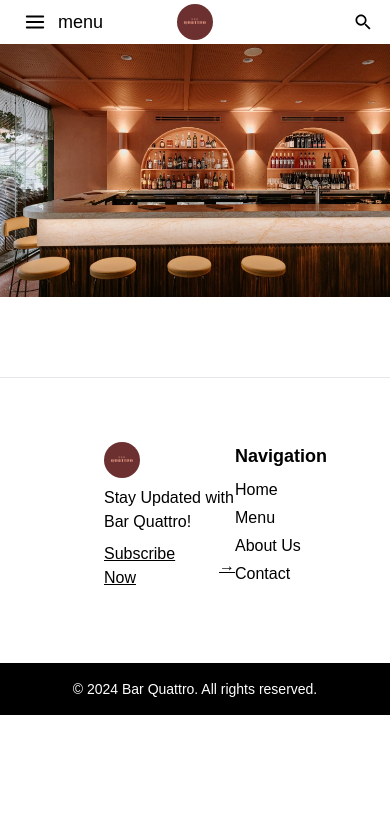
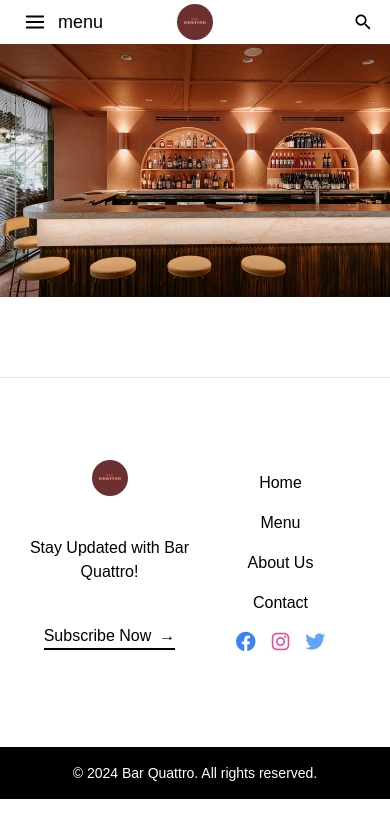
Before and after one commit to Hyemee1021/barQuatrro, a React (Vite) app: page / in a window 390 px wide. Shown: the top 838 px of the page. Built offline with nearby package versions, Linux system fonts and the light colour scheme.

Commit message:
improved styling on footer and also contacts page

```diff
--- a/index.html
+++ b/index.html
@@ -18,6 +18,11 @@
       href="https://fonts.googleapis.com/css2?family=IBM+Plex+Serif:ital,wght@0,100;0,200;0,300;0,400;0,500;0,600;0,700;1,100;1,200;1,300;1,400;1,500;1,600;1,700&display=swap"
       rel="stylesheet"
     />
+    <!-- icons -->
+    <link
+    rel="stylesheet"
+    href="https://cdnjs.cloudflare.com/ajax/libs/font-awesome/6.0.0-beta3/css/all.min.css"
+    />
     <title>Bar Quattro</title>
   </head>
   <body>
--- a/src/components/Footer.jsx
+++ b/src/components/Footer.jsx
@@ -3,33 +3,33 @@ import logo from '../assets/logo.jpg';
 
 const Footer = () => {
   return (
-    <footer className="flex flex-col h-[40vh] border-t border-t-solid border-t-grey mt-20">
-
-      <div className="bg-white text-black flex-4 p-6 overflow-hidden flex-grow">
-        <div className="flex items-start ml-20 mt-10">
+    <footer className="flex flex-col h-[50vh] border-t border-t-solid border-t-grey mt-20">
+      {/* Upper Section */}
+      <div className="bg-white text-black flex-grow p-6 overflow-hidden">
+        <div className="flex justify-between items-center h-full">
           {/* Left Side */}
-          <div className="flex flex-col w-1/2">
+          <div className="flex flex-col justify-center items-center w-1/2">
             <img
               src={logo}
               alt="Icon"
-              className="w-9 h-9 md:w-11 md:h-11 rounded-full mb-2"
+              className="w-9 h-9 md:w-11 md:h-11 rounded-full mb-10"
             />
-            <p className="mb-2">Stay Updated with Bar Quattro!</p>
-            <a href="#subscribe" className="underline flex items-center mb-4">
+            <p className="mb-10 text-center">Stay Updated with Bar Quattro!</p>
+
+            <a href="#subscribe" className="flex items-center mb-4 border-b-2 border-b-black">
               Subscribe Now
               <span className="ml-2">&#8594;</span>
             </a>
+
           </div>
           {/* Right Side */}
-          <div className="w-1/2">
-            <h2 className="text-lg font-bold mb-2">Navigation</h2>
-            <ul className="space-y-1">
+          <div className="flex flex-col justify-center items-center w-1/2">
+            <ul className="space-y-4 text-center">
               <li><a href="/" className="hover:underline">Home</a></li>
               <li><a href="/menu" className="hover:underline">Menu</a></li>
               <li><a href="/about" className="hover:underline">About Us</a></li>
               <li><a href="/contact" className="hover:underline">Contact</a></li>
             </ul>
-
             <div className="flex space-x-4 mt-4">
               <a href="https://facebook.com" target="_blank" rel="noopener noreferrer" className="text-blue-500 hover:text-blue-700">
                 <i className="fab fa-facebook fa-lg"></i>
@@ -45,6 +45,7 @@ const Footer = () => {
         </div>
       </div>
 
+      {/* Lower Section */}
       <div className="bg-black text-white py-4 flex items-center justify-center flex-none">
         <p className="text-sm">&copy; 2024 Bar Quattro. All rights reserved.</p>
       </div>
--- a/src/pages/Contact.jsx
+++ b/src/pages/Contact.jsx
@@ -66,8 +66,6 @@ const Contact = () => {
 
   return (
     <main>
-
-
       <div className="relative">
         <img
           className="w-full object-cover h-[30vh] md:h-[70vh]"
@@ -78,8 +76,6 @@ const Contact = () => {
           Contact Us
         </h1>
       </div>
-
-
 
       {/* Centered Question and Dropdown */}
       <div className="w-full flex flex-col items-center justify-center py-5">
@@ -116,11 +112,11 @@ const Contact = () => {
       </div>
 
       {/* Conditional Rendering: Tiles or Form */}
-        <div className="w-full p-6 bg-white">
+      <div className="w-[110vmin] p-6 bg-white mx-auto">
         {selectedOption === "" ? (
           // Display Tiles if no option is selected
-            <div className="grid grid-cols-1 md:grid-cols-2 gap-10 pt-10">
-
+          <div className="flex justify-center">
+          <div className="grid grid-cols-1 lg:grid-cols-2 gap-6 pt-10 justify-center"> {/* Smaller container size */}
             {/* Tile 1 */}
             <Tile
               title="Find Us"
@@ -157,6 +153,7 @@ const Contact = () => {
               onClick={() => handleButtonClick('feedback')}
             />
           </div>
+          </div>
         ) : (
           // Display Form if an option is selected
           <div className="flex items-center justify-center h-[50vh]">
@@ -172,9 +169,9 @@ const Contact = () => {
 };
 
 const Tile = ({ title, address1, address2, link, linkText, phone, description, openingHours, buttonText, onClick }) => (
-  <div className="bg-white p-6 flex flex-col justify-between items-center h-[60vmin] border border-gray-200 shadow-lg">
-    <div className="flex flex-col items-center justify-center mt-6">
-      <h3 className="text-xl mb-2 font-semibold">{title}</h3>
+  <div className="bg-white p-4 flex flex-col justify-between items-center h-[50vmin] w-[50vmin] border border-gray-200 shadow-lg"> {/* Reduced height and width */}
+    <div className="flex flex-col items-center justify-center mt-2">
+      <h3 className="text-lg mb-1 font-semibold">{title}</h3>
     </div>
     <div className="flex flex-col items-center justify-center text-center">
       {address1 && <p className="text-sm text-black mb-1">{address1}</p>}
@@ -200,7 +197,7 @@ const Tile = ({ title, address1, address2, link, linkText, phone, description, o
     </div>
     <button
       onClick={onClick}
-      className="px-8 py-2 bg-black text-white border border-black hover:bg-blue-600 transition-all duration-200"
+      className="px-4 py-2 bg-black text-white border border-black hover:bg-blue-600 transition-all duration-200"
     >
       {buttonText}
     </button>
```
Lines whose indentation alone changed are shown as unchanged.
